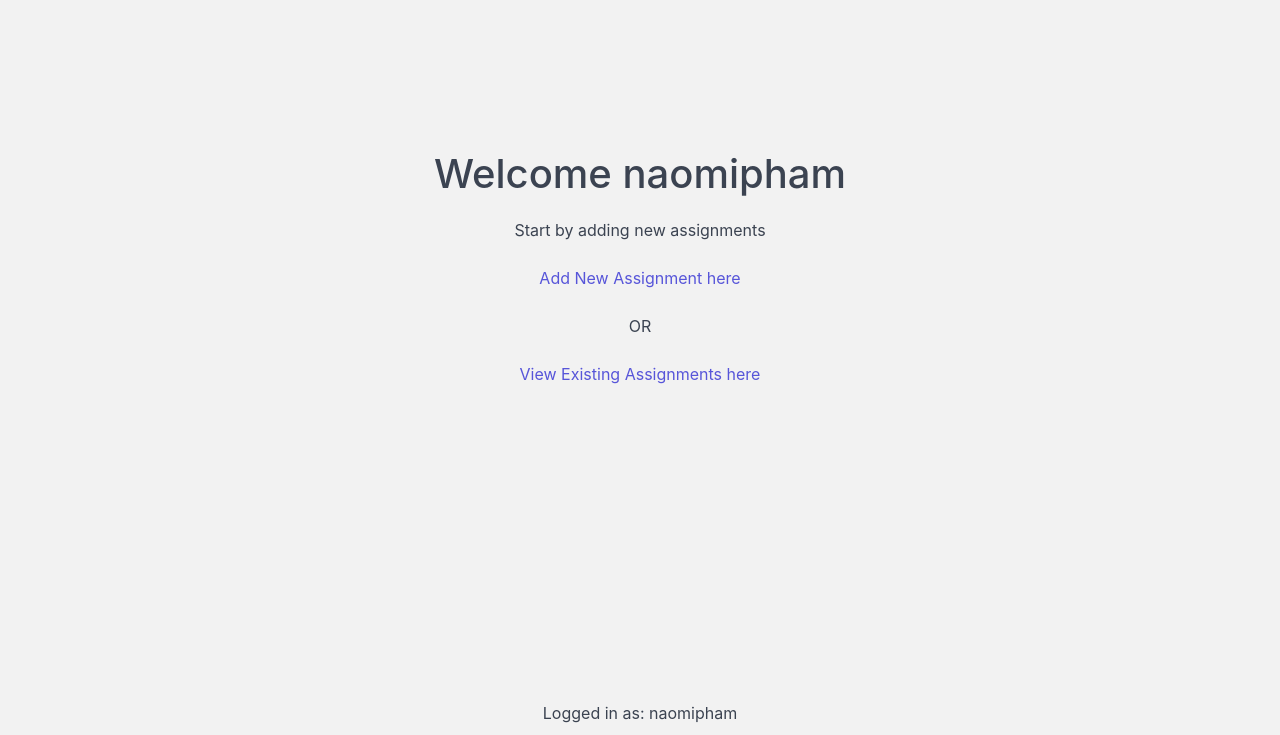
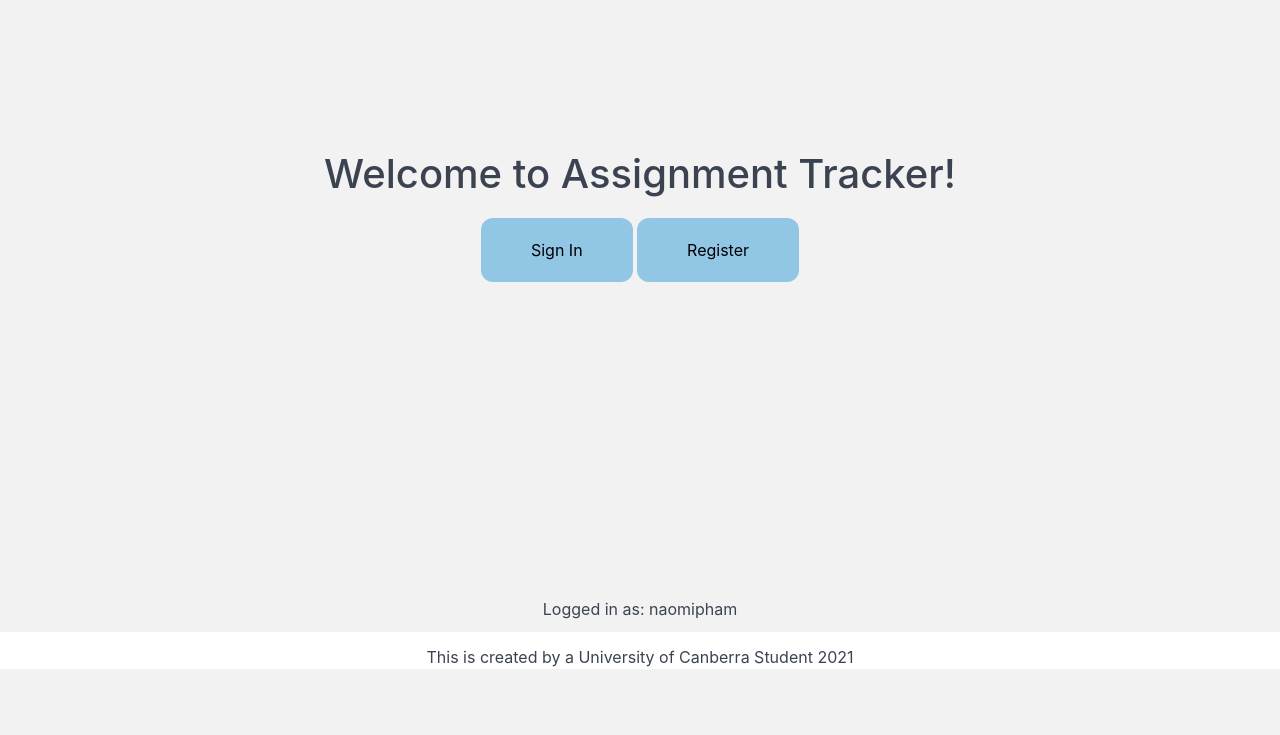
Before and after one commit to naomipham/bewdproject1, a PHP site: page / in a window 1280 px wide. Shown: the part 150-885 px from the top of the page. After the commit the page ends 819 px from the top, so only its background shows below. Run offline with PHP 8.4, Linux system fonts and the light colour scheme; a user stored in the database is signed in; data that the repository does not hold is empty; some libraries are stand-ins or nearby versions.

Commit message:
online homepage

```diff
--- a/public/create.php
+++ b/public/create.php
@@ -69,7 +69,7 @@
         <label for="duedate">Due Date</label>
         <input type="date" value="<?php echo date ('Y-m-d');?>" name="duedate" id="duedate">
 
-        <label for="weighing">Weighing</label>
+        <label for="weighing">Weighting</label>
         <input type="text" name="weighing" id="weighing">
         <input type="submit" name="submit" value="Submit" class="button">
 
--- a/public/delete.php
+++ b/public/delete.php
@@ -74,7 +74,7 @@
         Assignment Name:
         <?php echo $row['assignmentname']; ?><br>
 
-        Weighing:
+        Weighting:
         <?php echo $row['weighing']; ?><br>
         <a onClick="return confirm('Do you really want to delete this item?');"
         href='delete.php?id=<?php echo $row['id']; ?>'>Delete</a>
--- a/public/index.php
+++ b/public/index.php
@@ -7,14 +7,14 @@
 
 include "templates/header.php";
 ?>
-
 <div class="createbody">
-<h1> Welcome <?php echo $_SESSION["username"]; ?></h1>
-<p> Start by adding new assignments</p>
-<a href='create.php?id=<?php echo $row['id']; ?>'>Add New Assignment here</a>
-<p> </p>
-<p> OR </p>
-<a href='read.php?id=<?php echo $row['id']; ?>'>View Existing Assignments here</a>
+<h1> Welcome to Assignment Tracker!</h1>
+            <div class="button">
+                <a class="button" href="login.php">Sign In</a>
+            </div>
+            <div class="button">
+                <a class="button" href="register.php">Register</a>
+            </div>
 </div>
 <?php
 include "templates/footer.php";
--- a/public/login.php
+++ b/public/login.php
@@ -4,7 +4,7 @@
 
 // Check if the user is already logged in, if yes then redirect him to welcome page
 if(isset($_SESSION["loggedin"]) && $_SESSION["loggedin"] === true){
-    header("location: index.php");
+    header("location: homepage.php");
     exit;
 }
 
@@ -62,7 +62,7 @@
                             $_SESSION["username"] = $username;
 
                             // Redirect user to welcome page
-                            header("location: index.php");
+                            header("location: homepage.php");
                         } else{
                             // Display an error message if password is not valid
                             $password_err = "The password you entered was not valid.";
--- a/public/pwdreset.php
+++ b/public/pwdreset.php
@@ -105,7 +105,7 @@
                 <input type="submit" class="button" value="Submit">
             </div>
             <div class="button">
-                <a class="button" href="index.php">Cancel</a>
+                <a class="button" href="homepage.php">Cancel</a>
             </div>
         </form>
     </div>
--- a/public/read.php
+++ b/public/read.php
@@ -64,7 +64,7 @@
         Assignment Name:
         <?php echo $row['assignmentname']; ?><br>
 
-        Weighing:
+        Weighting:
         <?php echo $row['weighing']; ?><br>
     </p>
     <hr>
--- a/public/templates/header.php
+++ b/public/templates/header.php
@@ -16,7 +16,7 @@
 
 <body>
     <header>
-        <h1><a href="index.php">Assignment Tracker</a></h1>
+        <h1><a href="homepage.php">Assignment Tracker</a></h1>
         <nav>
             <ul>
                 <li><a href="create.php">Add new assignment</a></li>
--- a/public/update-work.php
+++ b/public/update-work.php
@@ -106,7 +106,7 @@
         <label for="duedate">Due Date</label>
         <input type="date" name="duedate" id="duedate" value="<?php echo escape($work['duedate']); ?>">
 
-        <label for="weighing">Weighing</label>
+        <label for="weighing">Weighting</label>
         <input type="text" name="weighing" id="weighing" value="<?php echo escape($work['weighing']); ?>">
 
         <input type="submit" name="submit" value="Save">
--- a/public/update.php
+++ b/public/update.php
@@ -51,7 +51,7 @@
         Assignment Name:
         <?php echo $row['assignmentname']; ?><br>
 
-        Weighing:
+        Weighting:
         <?php echo $row['weighing']; ?><br>
         <a href='update-work.php?id=<?php echo $row['id']; ?>'>Edit</a>
     </p>
```
Also changed, not shown: public/homepage.php (added, +21 -0 lines).
